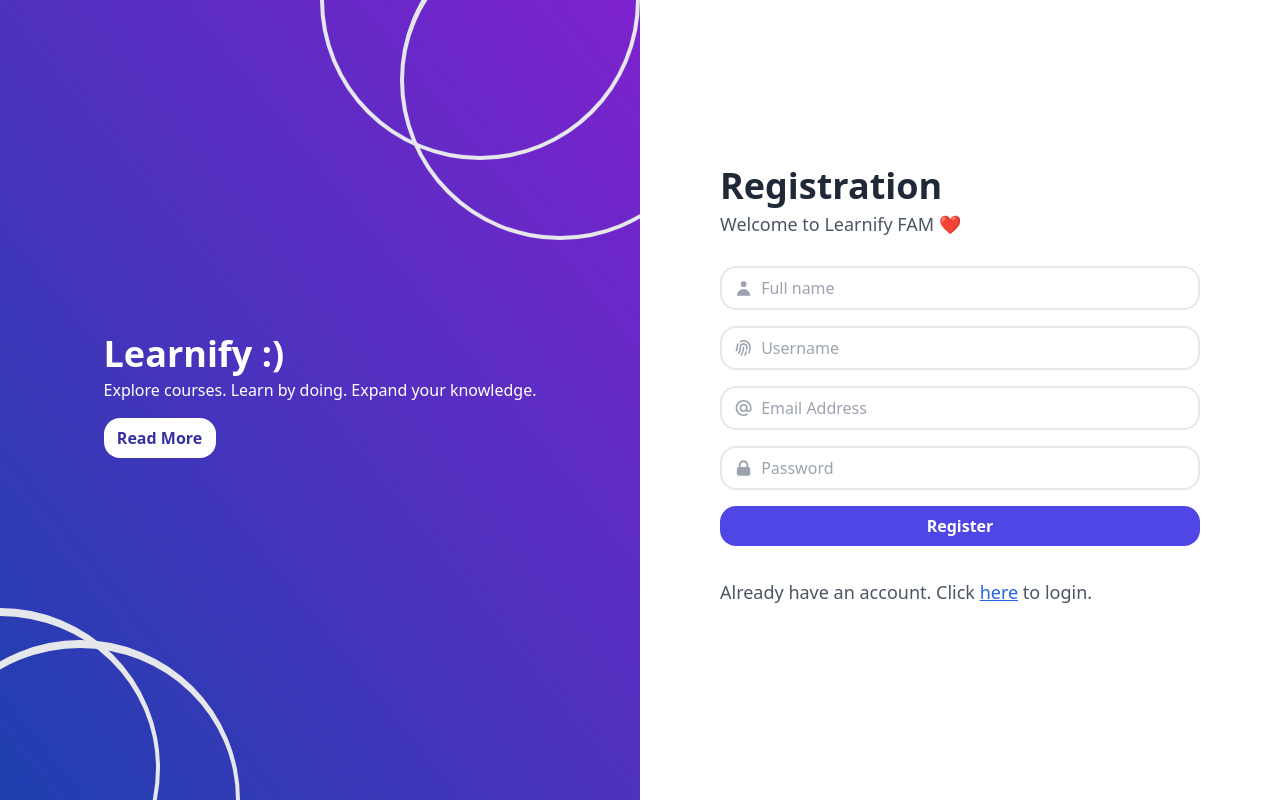
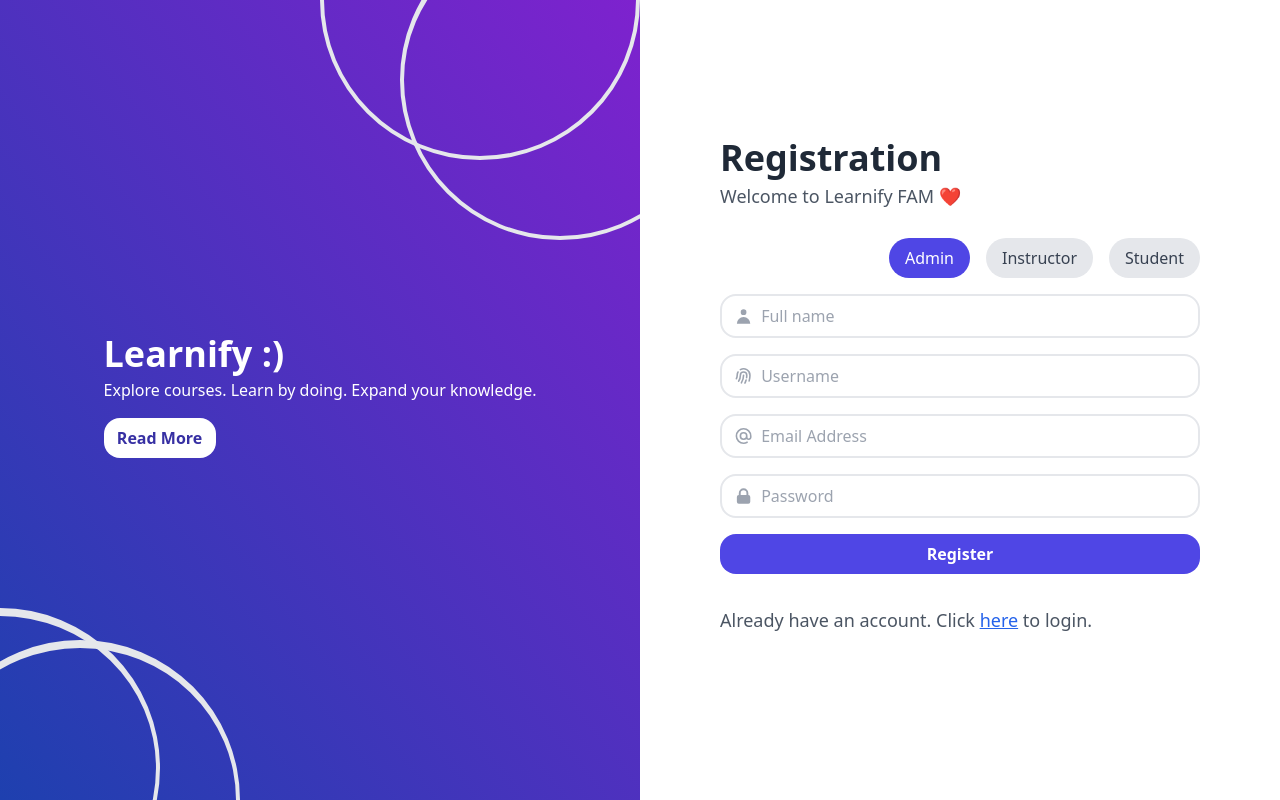
Before and after one commit to shafdo/Y3-S1-DS-IT21801204, a React (Vite) app in the folder frontend/: page /register in a window 1280 px wide. Built offline with nearby package versions, Linux system fonts and the light colour scheme.

Commit message:
Feat: Register, login role buttons added

```diff
--- a/frontend/src/pages/login/index.jsx
+++ b/frontend/src/pages/login/index.jsx
@@ -1,6 +1,19 @@
+import { useState } from 'react';
 import { Link } from 'react-router-dom';
 
 const LoginPage = () => {
+  const [selectedRole, setSelectedRole] = useState('admin');
+
+  const selectRole = (role, event) => {
+    event.preventDefault();
+    // If the clicked role is already selected, deselect it
+    if (selectedRole === role) {
+      setSelectedRole(null);
+    } else {
+      setSelectedRole(role);
+    }
+  };
+
   return (
     <div className="h-screen md:flex">
       <div className="relative overflow-hidden md:flex w-1/2 bg-gradient-to-tr from-purple-600 to-orange-500 i justify-around items-center hidden">
@@ -31,6 +44,39 @@ const LoginPage = () => {
           <p className="text-lg font-normal text-gray-600 mb-7">
             Login to Learnify. Continue endless learning 🎓.
           </p>
+
+          <div className="flex justify-end items-center mb-4">
+            <button
+              className={`py-2 px-4 rounded-full mr-4 ${
+                selectedRole === 'admin'
+                  ? 'bg-indigo-600 text-white'
+                  : 'bg-gray-200 text-gray-700'
+              } focus:outline-none`}
+              onClick={(e) => selectRole('admin', e)}
+            >
+              Admin
+            </button>
+            <button
+              className={`py-2 px-4 rounded-full mr-4 ${
+                selectedRole === 'instructor'
+                  ? 'bg-indigo-600 text-white'
+                  : 'bg-gray-200 text-gray-700'
+              } focus:outline-none`}
+              onClick={(e) => selectRole('instructor', e)}
+            >
+              Instructor
+            </button>
+            <button
+              className={`py-2 px-4 rounded-full ${
+                selectedRole === 'student'
+                  ? 'bg-indigo-600 text-white'
+                  : 'bg-gray-200 text-gray-700'
+              } focus:outline-none`}
+              onClick={(e) => selectRole('student', e)}
+            >
+              Student
+            </button>
+          </div>
 
           <div className="flex items-center border-2 py-2 px-3 rounded-2xl mb-4">
             <svg
--- a/frontend/src/pages/register/index.jsx
+++ b/frontend/src/pages/register/index.jsx
@@ -1,6 +1,19 @@
+import { useState } from 'react';
 import { Link } from 'react-router-dom';
 
 const RegisterPage = () => {
+  const [selectedRole, setSelectedRole] = useState('admin');
+
+  const selectRole = (role, event) => {
+    event.preventDefault();
+    // If the clicked role is already selected, deselect it
+    if (selectedRole === role) {
+      setSelectedRole(null);
+    } else {
+      setSelectedRole(role);
+    }
+  };
+
   return (
     <div className="h-screen md:flex">
       <div className="relative overflow-hidden md:flex w-1/2 bg-gradient-to-tr from-blue-800 to-purple-700 i justify-around items-center hidden">
@@ -33,6 +46,40 @@ const RegisterPage = () => {
           <p className="text-lg font-normal text-gray-600 mb-7">
             Welcome to Learnify FAM ❤️
           </p>
+
+          <div className="flex justify-end items-center mb-4">
+            <button
+              className={`py-2 px-4 rounded-full mr-4 ${
+                selectedRole === 'admin'
+                  ? 'bg-indigo-600 text-white'
+                  : 'bg-gray-200 text-gray-700'
+              } focus:outline-none`}
+              onClick={(e) => selectRole('admin', e)}
+            >
+              Admin
+            </button>
+            <button
+              className={`py-2 px-4 rounded-full mr-4 ${
+                selectedRole === 'instructor'
+                  ? 'bg-indigo-600 text-white'
+                  : 'bg-gray-200 text-gray-700'
+              } focus:outline-none`}
+              onClick={(e) => selectRole('instructor', e)}
+            >
+              Instructor
+            </button>
+            <button
+              className={`py-2 px-4 rounded-full ${
+                selectedRole === 'student'
+                  ? 'bg-indigo-600 text-white'
+                  : 'bg-gray-200 text-gray-700'
+              } focus:outline-none`}
+              onClick={(e) => selectRole('student', e)}
+            >
+              Student
+            </button>
+          </div>
+
           <div className="flex items-center border-2 py-2 px-3 rounded-2xl mb-4">
             <svg
               xmlns="http://www.w3.org/2000/svg"
```
